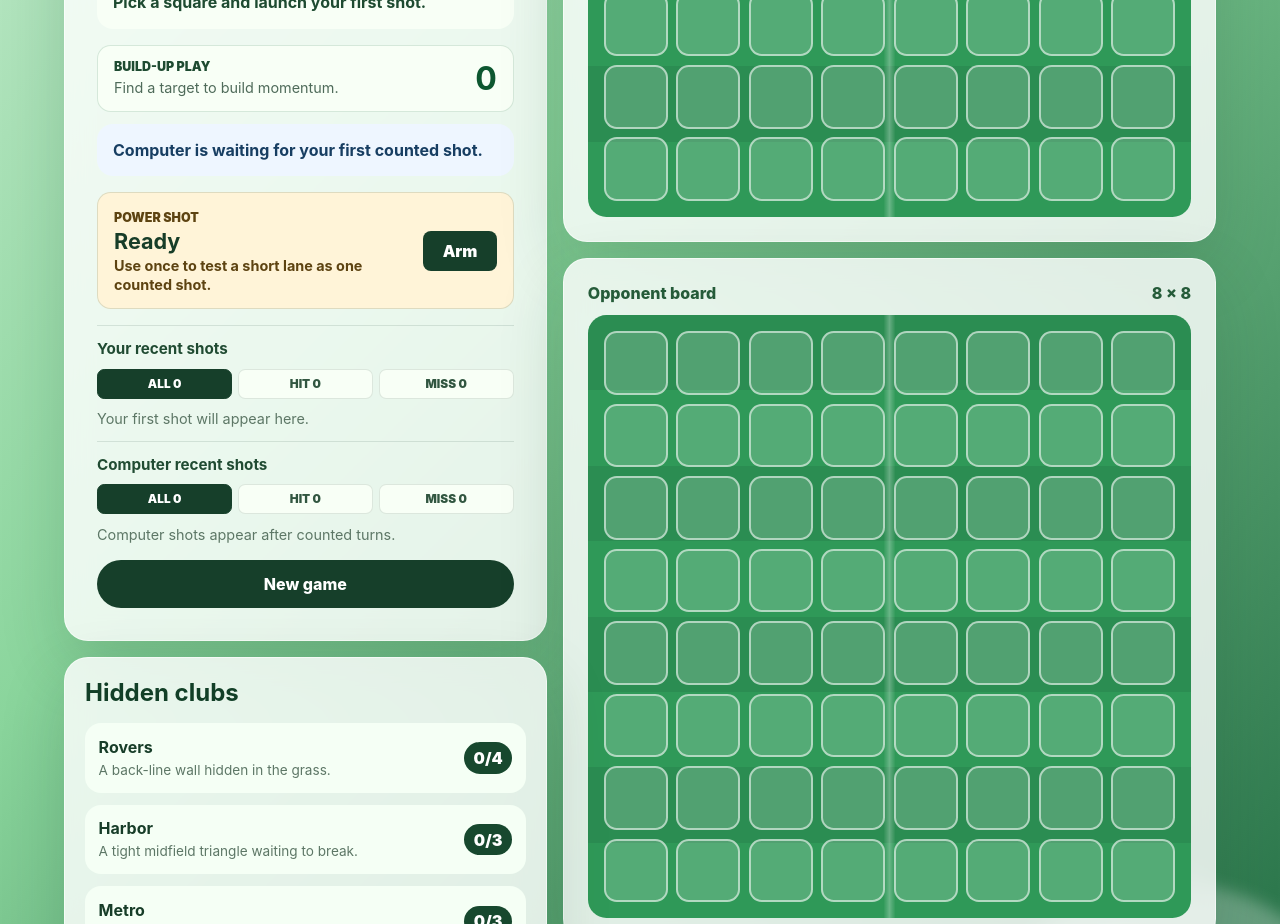
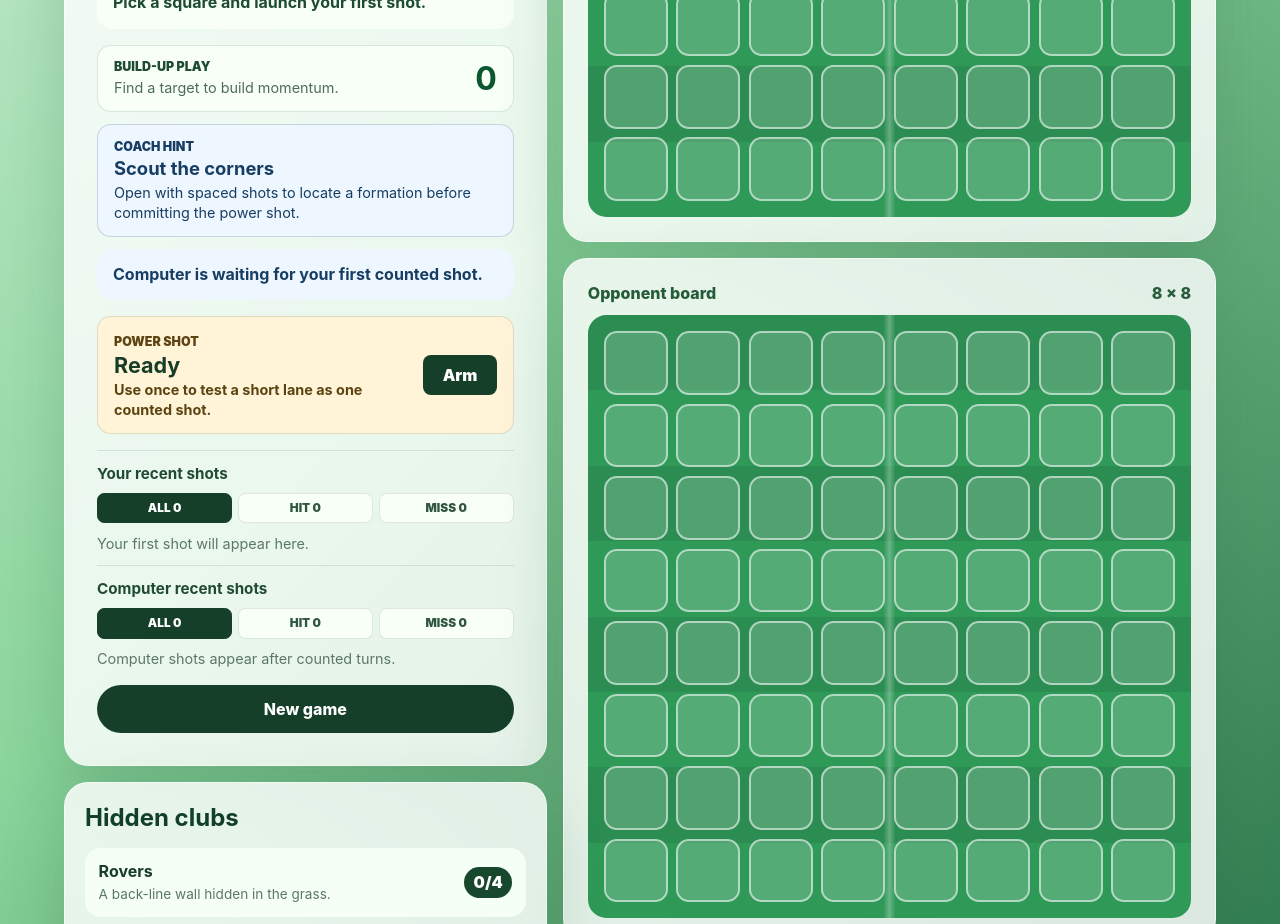
Before and after one commit to vandiverj/battle-soccer, a React (Vite) app: page / in a window 1280 px wide. Shown: the part 820-1744 px from the top of the page. Built offline with nearby package versions, Linux system fonts and the light colour scheme.

Commit message:
Add Battle Soccer coach hints

```diff
--- a/src/App.css
+++ b/src/App.css
@@ -319,7 +319,8 @@ h2 {
   color: #7a1f12;
 }
 
-.momentum-card {
+.momentum-card,
+.coach-card {
   display: grid;
   grid-template-columns: 1fr auto;
   gap: 0.25rem 0.8rem;
@@ -332,14 +333,16 @@ h2 {
   color: #1e4b31;
 }
 
-.momentum-card span {
+.momentum-card span,
+.coach-card span {
   font-size: 0.78rem;
   font-weight: 950;
   letter-spacing: 0;
   text-transform: uppercase;
 }
 
-.momentum-card strong {
+.momentum-card strong,
+.coach-card strong {
   grid-row: span 2;
   min-width: 2.4rem;
   color: #0d5730;
@@ -348,7 +351,8 @@ h2 {
   text-align: right;
 }
 
-.momentum-card p {
+.momentum-card p,
+.coach-card p {
   margin: 0;
   color: #4f6b5a;
   font-size: 0.9rem;
@@ -364,6 +368,44 @@ h2 {
   background: #e2f8d8;
   border-color: rgba(35, 114, 69, 0.36);
   animation: momentum-surge 1400ms ease-in-out infinite;
+}
+
+.coach-card {
+  grid-template-columns: 1fr;
+  border-color: rgba(23, 62, 98, 0.18);
+  background: #eef6ff;
+  color: #173e62;
+}
+
+.coach-card strong {
+  grid-row: auto;
+  min-width: 0;
+  color: inherit;
+  font-size: 1.15rem;
+  line-height: 1.15;
+  text-align: left;
+}
+
+.coach-card p {
+  color: inherit;
+}
+
+.coach-card--attack {
+  border-color: rgba(35, 114, 69, 0.32);
+  background: #e2f8d8;
+  color: #1e4b31;
+}
+
+.coach-card--warning {
+  border-color: rgba(207, 77, 47, 0.28);
+  background: #ffe1db;
+  color: #7a1f12;
+}
+
+.coach-card--victory {
+  border-color: rgba(247, 183, 51, 0.46);
+  background: #fff4d8;
+  color: #5d4311;
 }
 
 .pressure-card,
--- a/src/components/StatusPanel.tsx
+++ b/src/components/StatusPanel.tsx
@@ -1,4 +1,4 @@
-import { DIFFICULTY_LABELS, getGameOutcome, getMatchStats, getMomentumLevel, getPlayerFormationDamage, getShotAccuracy } from '../game/gameState';
+import { DIFFICULTY_LABELS, getCoachHint, getGameOutcome, getMatchStats, getMomentumLevel, getPlayerFormationDamage, getShotAccuracy } from '../game/gameState';
 import type { GameState } from '../game/types';
 import { ShotHistory } from './ShotHistory';
 
@@ -74,6 +74,7 @@ export function StatusPanel({ state, remainingCount, isComputerThinking = false,
   const matchStats = getMatchStats(state);
   const outcome = getGameOutcome(state);
   const momentum = getMomentumLevel(state);
+  const coachHint = getCoachHint(state);
   const outcomeLabel = outcome === 'won' ? 'Win' : outcome === 'lost' ? 'Loss' : 'Playing';
   const momentumLabel = momentum === 'surging' ? 'Surging attack' : momentum === 'pressing' ? 'Pressing high' : 'Build-up play';
   const momentumDetail =
@@ -146,6 +147,11 @@ export function StatusPanel({ state, remainingCount, isComputerThinking = false,
         <strong>{state.currentStreak}</strong>
         <p>{momentumDetail}</p>
       </div>
+      <div className={`coach-card coach-card--${coachHint.tone}`} aria-label="Coach hint">
+        <span>Coach hint</span>
+        <strong>{coachHint.title}</strong>
+        <p>{coachHint.detail}</p>
+      </div>
       <p
         className={`computer-result computer-result--${
           isComputerThinking ? 'thinking' : state.lastComputerResult?.outcome ?? 'ready'
--- a/src/game/gameState.ts
+++ b/src/game/gameState.ts
@@ -2,6 +2,7 @@ import { GRID_SIZE } from './targets';
 import { coordinateKey, placeTargets } from './placement';
 import type {
   CellState,
+  CoachHint,
   ComputerShotResult,
   Coordinate,
   DifficultyLevel,
@@ -118,6 +119,92 @@ export const getMomentumLevel = (state: Pick<GameState, 'currentStreak'>): Momen
   }
 
   return 'steady';
+};
+
+export const getCoachHint = (state: GameState): CoachHint => {
+  if (state.isWon) {
+    return {
+      title: 'Cup secured',
+      detail: 'You cleared the scouting board. Start a new match to try a cleaner run.',
+      tone: 'victory',
+    };
+  }
+
+  if (state.isLost) {
+    return {
+      title: 'Reset the shape',
+      detail:
+        state.shotCount >= state.shotLimit
+          ? 'The shot clock ran out. Use the power shot earlier when lanes look promising.'
+          : 'The computer broke the wall. Spread your next setup across more rows and columns.',
+      tone: 'warning',
+    };
+  }
+
+  if (!state.lastResult) {
+    return {
+      title: 'Scout the corners',
+      detail: 'Open with spaced shots to locate a formation before committing the power shot.',
+      tone: 'neutral',
+    };
+  }
+
+  if (state.lastResult.outcome === 'repeat') {
+    return {
+      title: 'Pick fresh grass',
+      detail: 'Repeated squares do not count, but they also give the computer no extra turn.',
+      tone: 'neutral',
+    };
+  }
+
+  const shotsLeft = state.shotLimit - state.shotCount;
+  const formationDamage = getPlayerFormationDamage(state);
+
+  if (shotsLeft <= 5) {
+    return {
+      title: 'Late match pressure',
+      detail: 'Prioritize adjacent squares around known hits before the final whistle.',
+      tone: 'warning',
+    };
+  }
+
+  if (formationDamage >= 75) {
+    return {
+      title: 'Wall under siege',
+      detail: 'The computer is close to clearing your defense. Finish targets quickly.',
+      tone: 'warning',
+    };
+  }
+
+  if (state.currentStreak >= 3) {
+    return {
+      title: 'Press the lane',
+      detail: 'Your streak is hot. Keep testing cells next to recent hits.',
+      tone: 'attack',
+    };
+  }
+
+  if (state.lastResult.outcome === 'hit') {
+    return {
+      title: 'Follow the touchline',
+      detail: 'Hits usually belong to a longer wall. Probe nearby rows or columns.',
+      tone: 'attack',
+    };
+  }
+
+  if (state.powerShotAvailable) {
+    return {
+      title: 'Power shot ready',
+      detail: 'Save it for a likely lane, or use it now to reveal three cells as one shot.',
+      tone: 'neutral',
+    };
+  }
+
+  return {
+    title: 'Keep spacing shots',
+    detail: 'Use misses to rule out open grass and narrow the next target lane.',
+    tone: 'neutral',
+  };
 };
 
 const parseCoordinateKey = (key: string): Coordinate => {
```
Also changed, not shown: src/game/types.ts (+8 -0 lines), 1 other file (tests, documents, lock files or other folders).
